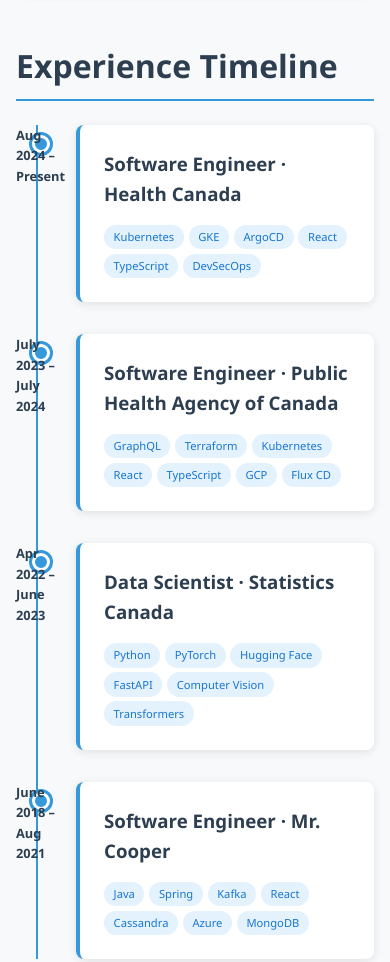
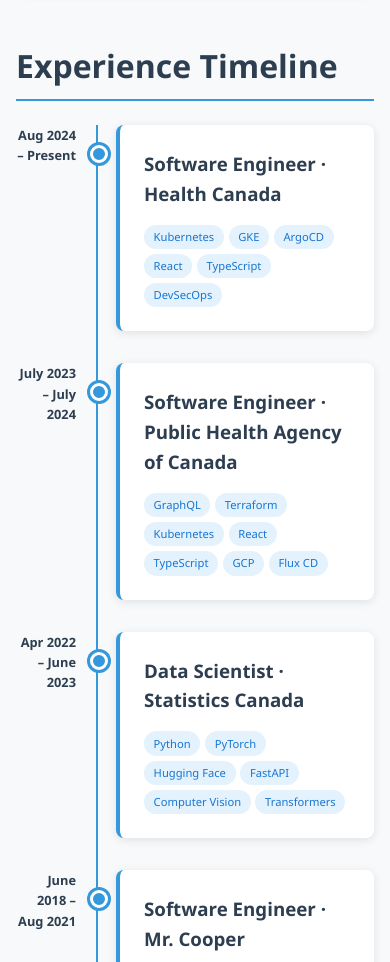
Before and after one commit to niranjan-ramesh/niranjan-ramesh.github.io, a plain HTML site: page index.html in a window 390 px wide. Shown: the part 2080-3042 px from the top of the page. Drawn offline with Linux system fonts and the light colour scheme; a script that the page names is missing.

Commit message:
Changes to website

```diff
--- a/index.css
+++ b/index.css
@@ -141,7 +141,7 @@ h3 {
   box-shadow: 0 5px 20px rgba(0,0,0,0.15);
 }
 
-/* Timeline Styles */
+/* Timeline Styles - FIXED SPACING */
 .timeline {
   position: relative;
   max-width: 800px;
@@ -151,7 +151,7 @@ h3 {
 .timeline::before {
   content: '';
   position: absolute;
-  left: 30px;
+  left: 120px; /* Moved further right to create space for dates */
   top: 0;
   bottom: 0;
   width: 2px;
@@ -161,17 +161,19 @@ h3 {
 .timeline-item {
   position: relative;
   margin-bottom: 2rem;
-  padding-left: 80px;
+  padding-left: 160px; /* Increased padding to match new line position */
 }
 
 .timeline-date {
   position: absolute;
   left: 0;
   top: 0;
-  width: 70px;
+  width: 100px; /* Increased width for better date display */
   font-weight: 600;
   color: #2c3e50;
   font-size: 0.9rem;
+  text-align: right; /* Align dates to the right */
+  padding-right: 20px; /* Space between date and blue line */
 }
 
 .timeline-content {
@@ -185,8 +187,8 @@ h3 {
 .timeline-item::before {
   content: '';
   position: absolute;
-  left: 26px;
-  top: 10px;
+  left: 114px; /* Adjusted to align with the new line position (120px - 6px) */
+  top: 20px;
   width: 12px;
   height: 12px;
   border-radius: 50%;
@@ -291,21 +293,23 @@ footer {
     grid-template-columns: 1fr;
   }
 
+  /* Mobile timeline adjustments */
   .timeline::before {
-    left: 20px;
+    left: 80px; /* Adjusted for mobile */
   }
 
   .timeline-item {
-    padding-left: 60px;
+    padding-left: 100px; /* Adjusted for mobile */
   }
 
   .timeline-date {
-    width: 50px;
+    width: 70px; /* Adjusted for mobile */
     font-size: 0.8rem;
+    padding-right: 10px; /* Reduced padding for mobile */
   }
 
   .timeline-item::before {
-    left: 16px;
+    left: 74px; /* Adjusted for mobile (80px - 6px) */
   }
 
   .tech-stack {
```
